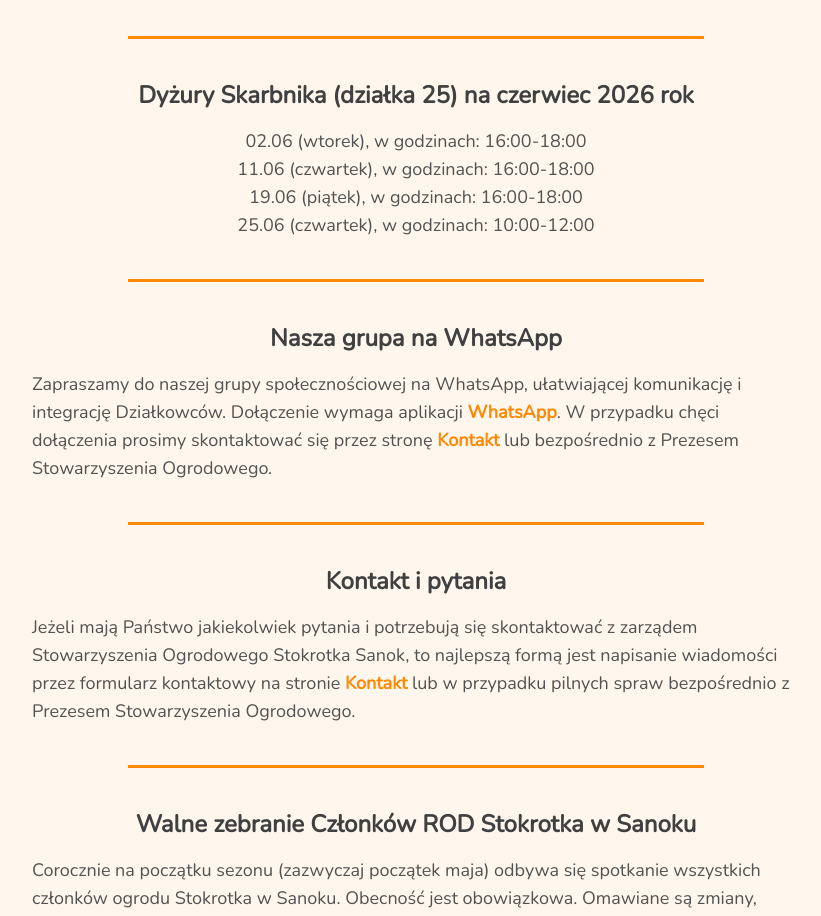
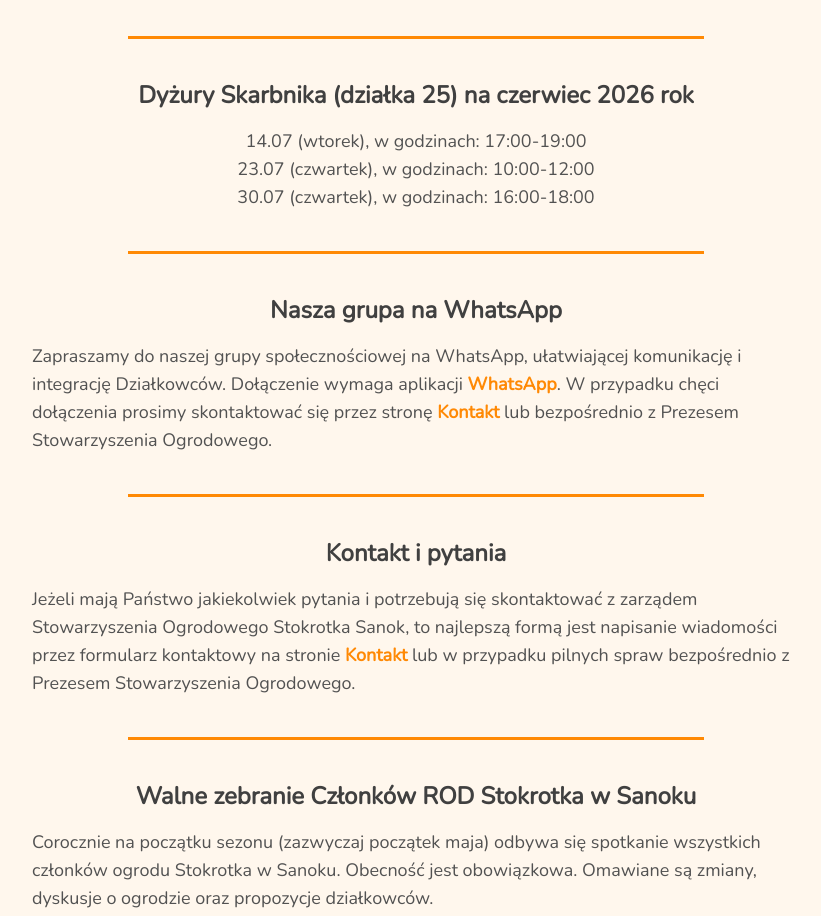
Before and after one commit to rafal-haduch/rod-stokrotka-portal, a Next.js app: page /information in a window 1280 px wide. Shown: the part 1340-2256 px from the top of the page, without its empty margins (224-1045 px from the left). Built offline with nearby package versions, Linux system fonts and the light colour scheme.

Commit message:
update: treasurers duties

```diff
--- a/src/data/treasurersDuties.ts
+++ b/src/data/treasurersDuties.ts
@@ -3,8 +3,7 @@ interface TreasurersDuties {
 }
 
 export const treasurersDuties: TreasurersDuties[] = [
-    { date: '02.06 (wtorek), w godzinach: 16:00-18:00' },
-    { date: '11.06 (czwartek), w godzinach: 16:00-18:00' },
-    { date: '19.06 (piątek), w godzinach: 16:00-18:00' },
-    { date: '25.06 (czwartek), w godzinach: 10:00-12:00' },
+    { date: '14.07 (wtorek), w godzinach: 17:00-19:00' },
+    { date: '23.07 (czwartek), w godzinach: 10:00-12:00' },
+    { date: '30.07 (czwartek), w godzinach: 16:00-18:00' },
 ] as const;
```
